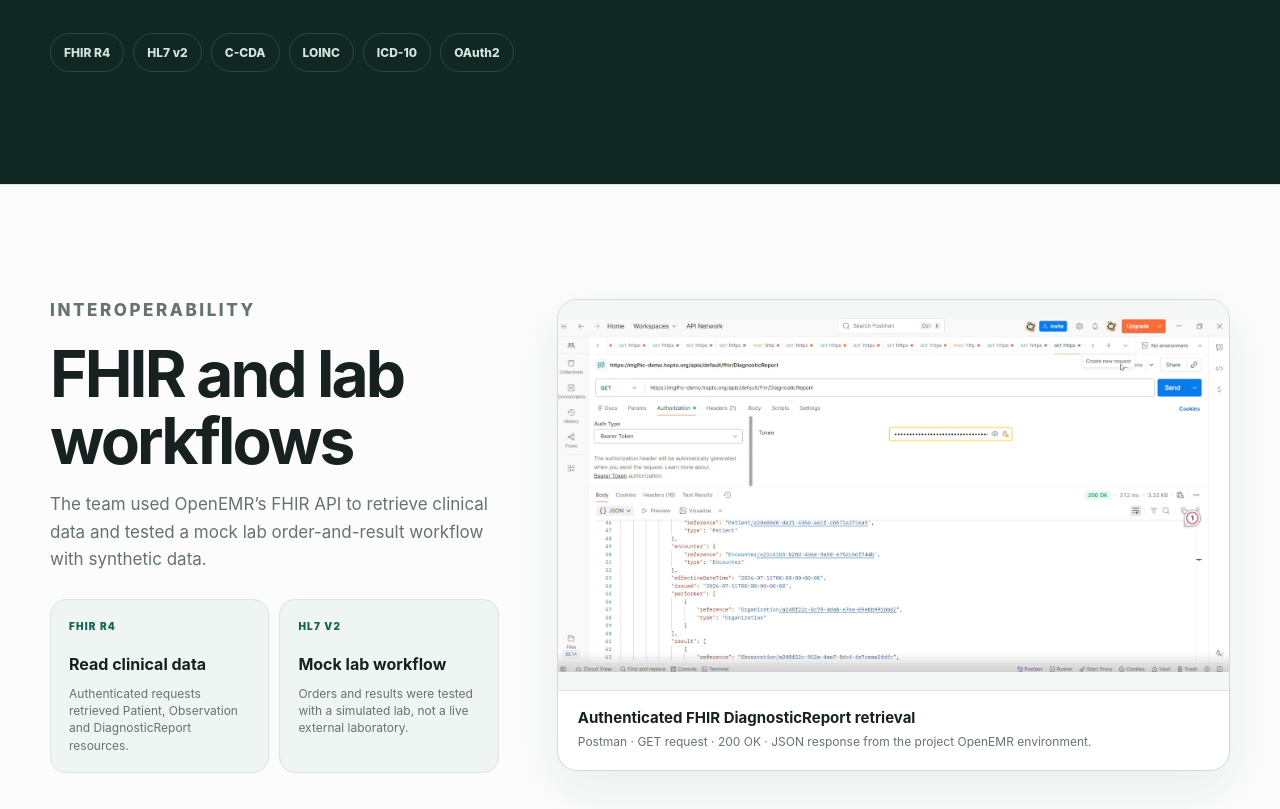
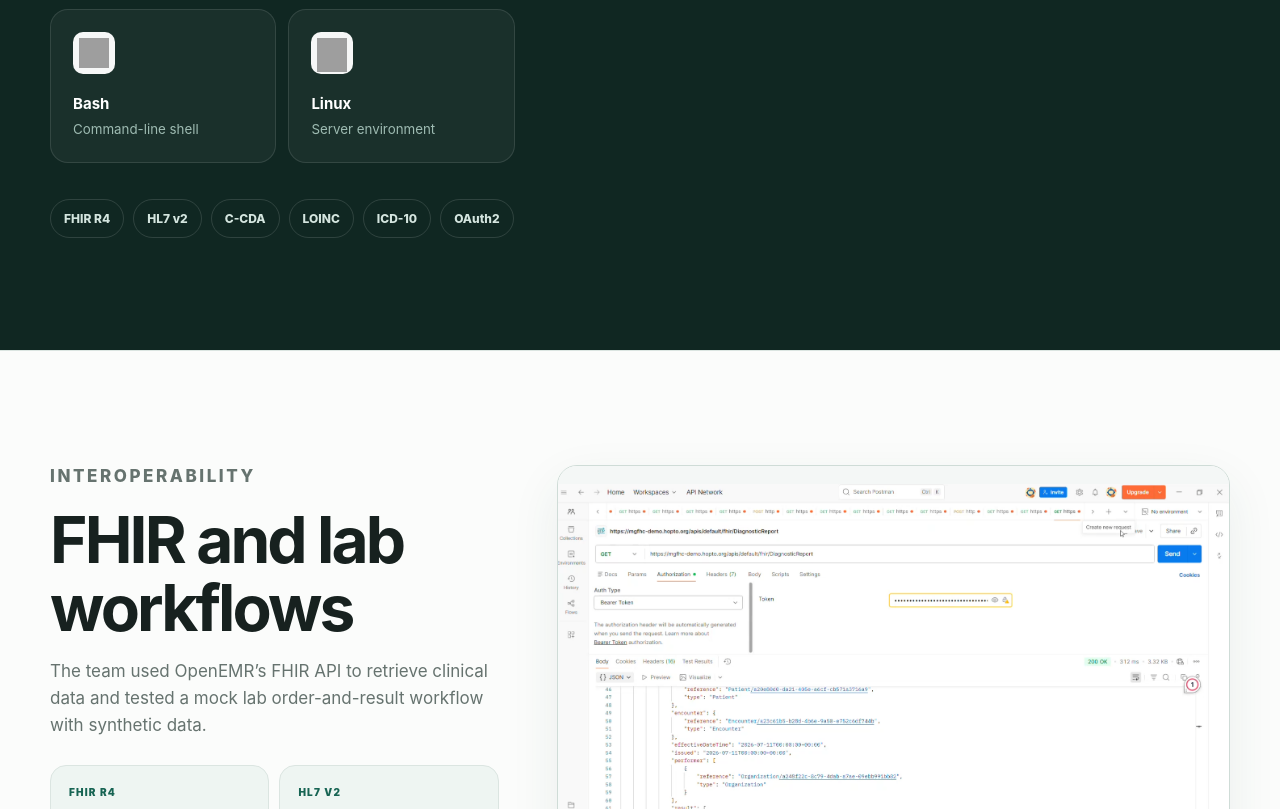
Before and after one commit to mgfhc/mgfhc.github.io, a plain HTML site: page index.html in a window 1280 px wide. Shown: the part 4222-5031 px from the top of the page. Drawn offline with Linux system fonts and the light colour scheme; grey boxes are pictures that could not be loaded.

Commit message:
feat: add Bash and Linux technologies

```diff
--- a/index.html
+++ b/index.html
@@ -224,6 +224,8 @@
             <article class="tech-card"><span class="icon-shell brand-icon js-brand"><span class="js-brand-mark" aria-hidden="true">JS</span></span><strong>JavaScript</strong></article>
             <article class="tech-card"><span class="icon-shell brand-icon"><img src="https://cdn.simpleicons.org/html5" alt="" loading="lazy" onerror="this.style.display='none';this.nextElementSibling.style.display='grid'" /><span class="icon-fallback">HTML</span></span><strong>HTML5</strong></article>
             <article class="tech-card"><span class="icon-shell brand-icon"><img src="https://cdn.simpleicons.org/css" alt="" loading="lazy" onerror="this.style.display='none';this.nextElementSibling.style.display='grid'" /><span class="icon-fallback">CSS</span></span><strong>CSS</strong></article>
+            <article class="tech-card"><span class="icon-shell brand-icon"><img src="https://cdn.simpleicons.org/gnubash" alt="" loading="lazy" onerror="this.style.display='none';this.nextElementSibling.style.display='grid'" /><span class="icon-fallback">BASH</span></span><strong>Bash</strong><small>Command-line shell</small></article>
+            <article class="tech-card"><span class="icon-shell brand-icon"><img src="https://cdn.simpleicons.org/linux/111111" alt="" loading="lazy" style="width:34px;height:34px;filter:none;opacity:1" onerror="this.style.display='none';this.nextElementSibling.style.display='grid'" /><span class="icon-fallback">Linux</span></span><strong>Linux</strong><small>Server environment</small></article>
           </div>
         </div>
 
```
